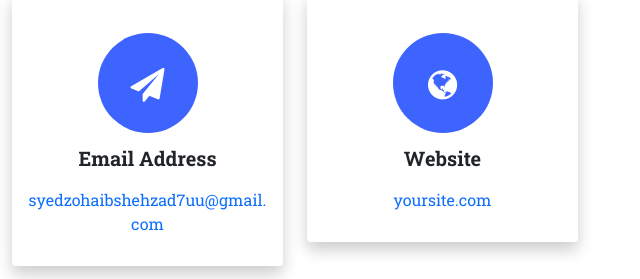
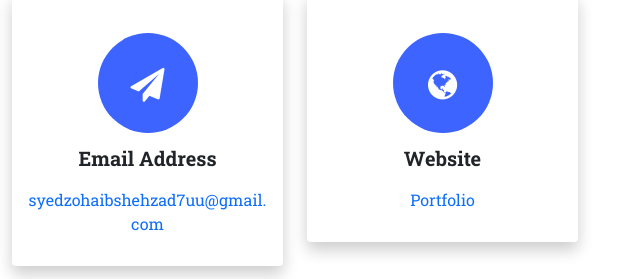
Before and after one commit to syed3zohaib/ProfessionalPortfolio, a plain HTML site: page index.html in a window 1280 px wide. Shown: the part 7633-7912 px from the top of the page, 640-1280 px from the left. Drawn offline with nearby package versions, Linux system fonts and the light colour scheme.

Commit message:
Fully Complete ❤

```diff
--- a/index.html
+++ b/index.html
@@ -502,7 +502,7 @@ rel="stylesheet"
                                 <div class="card-circle-icon"><i class="fa fa-globe" aria-hidden="true"></i></div>
                             </div>
                             <div class="card-heading">Website</div>
-                            <div class="card-para"><a class="card-link" href="#">yoursite.com</a></div>
+                            <div class="card-para"><a class="card-link" href="https://syed3zohaib.github.io/ProfessionalPortfolio/">Portfolio</a></div>
                         </div>
                         <!-- <div class="card-footer"></div> -->
                     </div>
```
